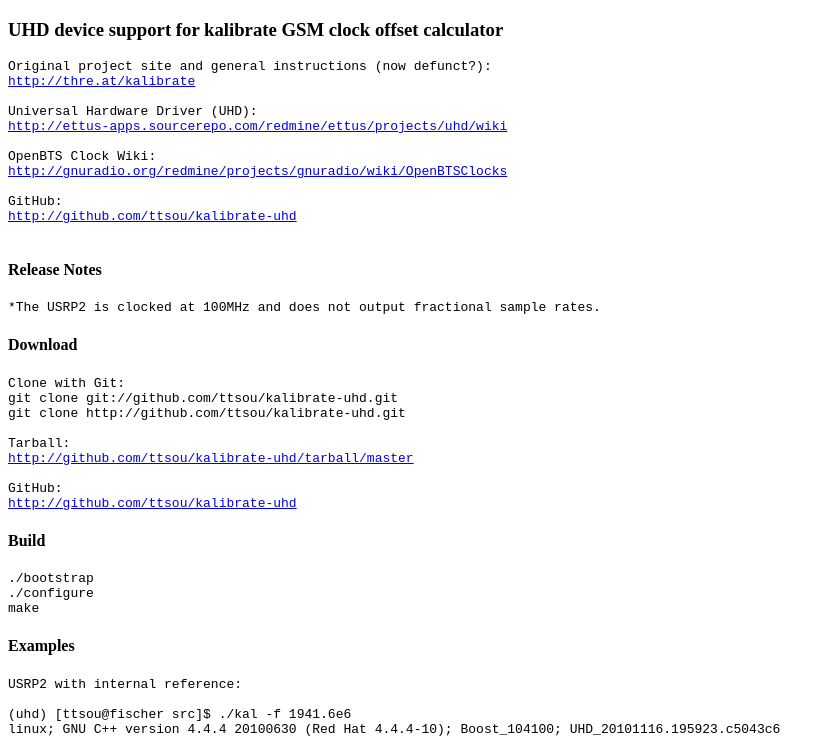
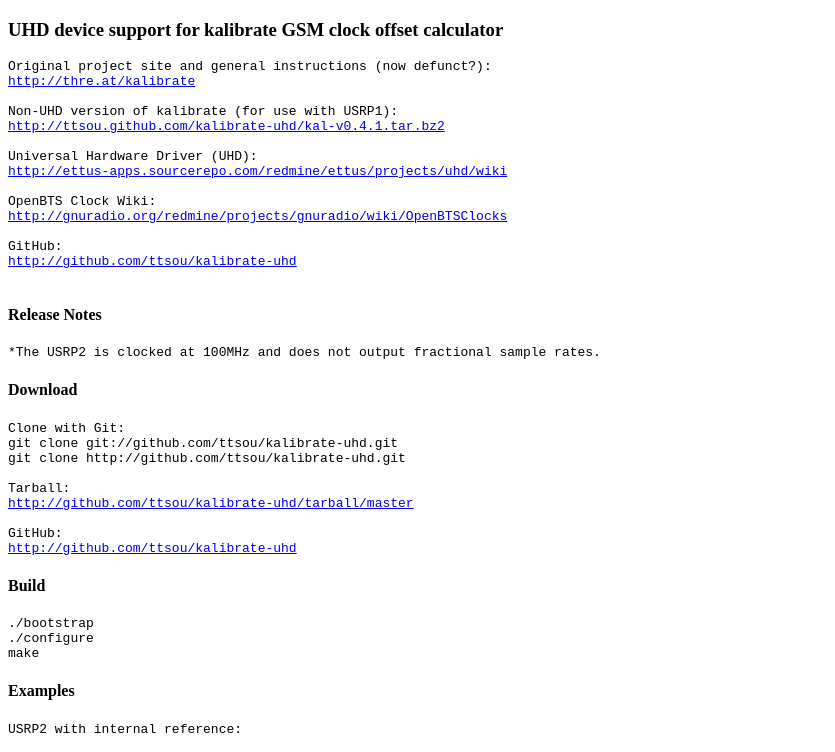
Before and after one commit to ttsou/kalibrate, a plain HTML site: page index.html in a window 1280 px wide. Shown: the top 752 px of the page, without its empty margins (0-835 px from the left). Drawn offline with Linux system fonts and the light colour scheme.

Commit message:
html: add link to non-UHD kal download

```diff
--- a/index.html
+++ b/index.html
@@ -12,6 +12,9 @@
 <pre>
 Original project site and general instructions (now defunct?):
 <a href="http://thre.at/kalibrate">http://thre.at/kalibrate</a>
+
+Non-UHD version of kalibrate (for use with USRP1):
+<a href="http://ttsou.github.com/kalibrate-uhd/kal-v0.4.1.tar.bz2">http://ttsou.github.com/kalibrate-uhd/kal-v0.4.1.tar.bz2</a>
 
 Universal Hardware Driver (UHD):
 <a href="http://ettus-apps.sourcerepo.com/redmine/ettus/projects/uhd/wiki">http://ettus-apps.sourcerepo.com/redmine/ettus/projects/uhd/wiki</a>
```
